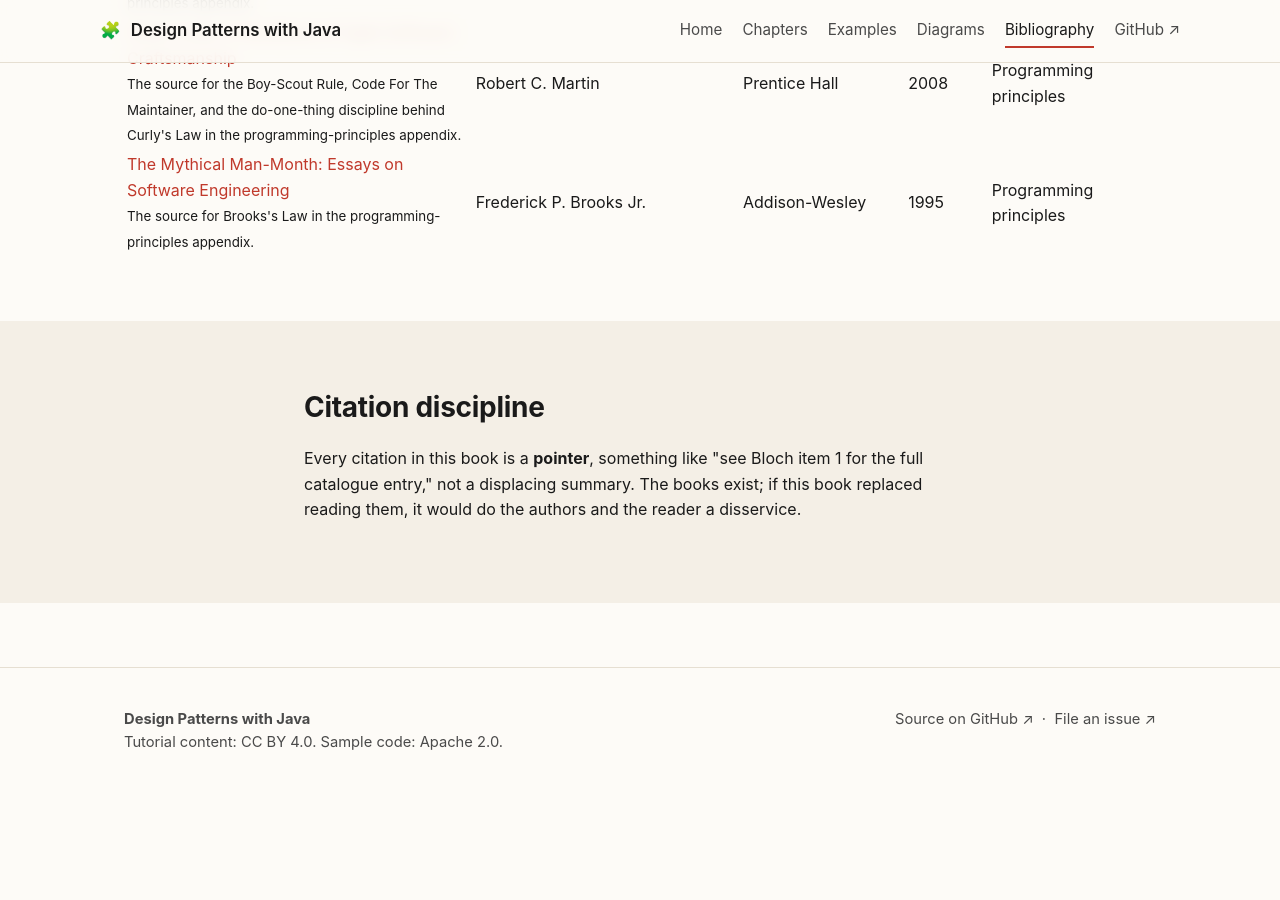
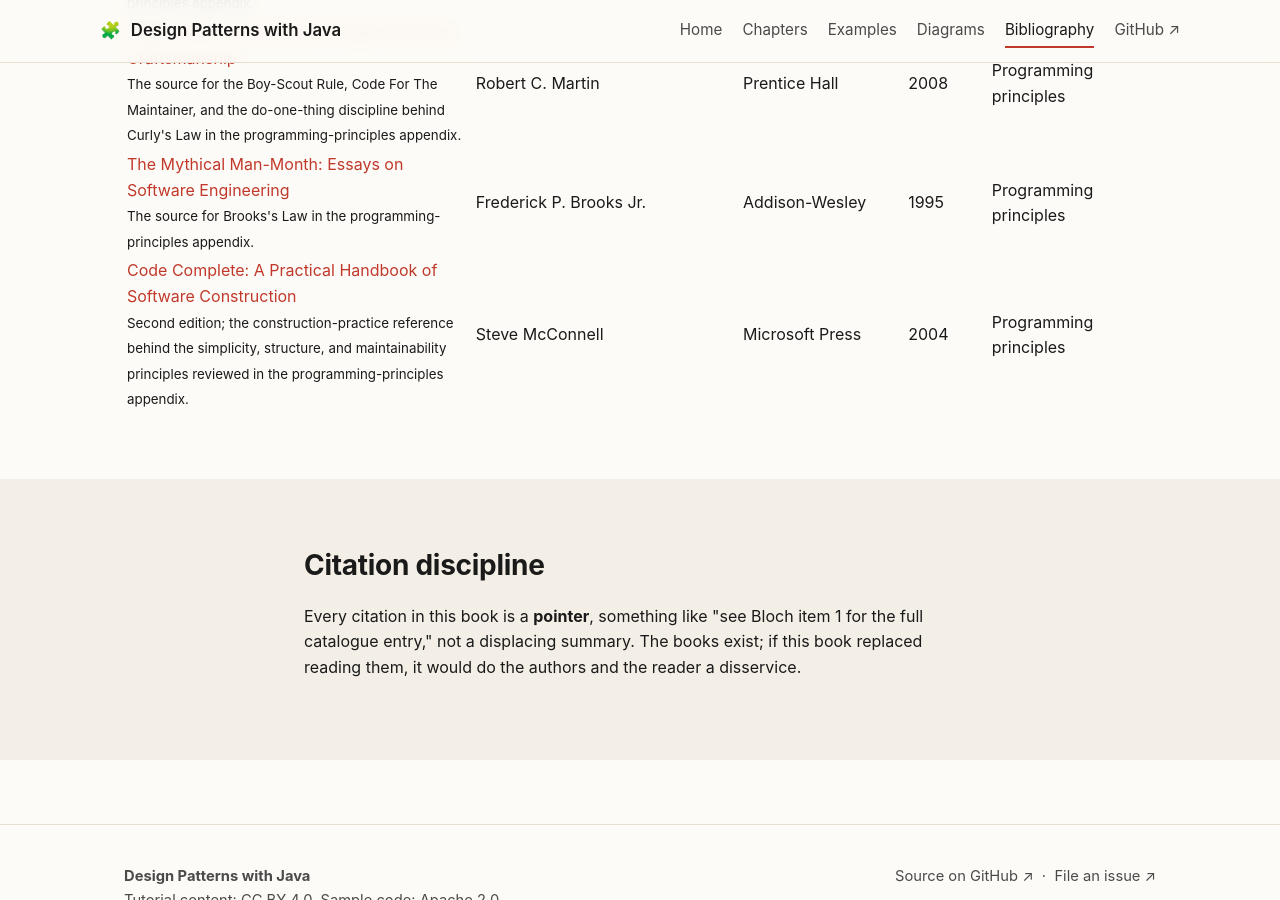
Before and after one commit to patterncatalyst/design-patterns-with-java, a Jekyll site: the page built from bibliography.html, in a window 1280 px wide and 900 px high, scrolled down 1723 px. Built offline with Jekyll 4.4.1, drawn with Linux system fonts in a browser that asks for light colours; before the commit the page ends 2526 px from its top, so only the background shows below that.

Commit message:
docs: add Code Complete (McConnell, 2nd ed.) to the bibliography (#17)
Adds Code Complete: A Practical Handbook of Software Construction as a
programming-principles / software-construction reference alongside the other
Appendix F sources. Publisher link to microsoftpressstore.com.

```diff
--- a/bibliography.html
+++ b/bibliography.html
@@ -115,6 +115,13 @@ permalink: /bibliography/
                     <td>1995</td>
                     <td>Programming principles</td>
                 </tr>
+                <tr>
+                    <td><a href="https://www.microsoftpressstore.com/store/code-complete-9780735619678" rel="noopener">Code Complete: A Practical Handbook of Software Construction</a><br><small>Second edition; the construction-practice reference behind the simplicity, structure, and maintainability principles reviewed in the programming-principles appendix.</small></td>
+                    <td>Steve McConnell</td>
+                    <td>Microsoft Press</td>
+                    <td>2004</td>
+                    <td>Programming principles</td>
+                </tr>
             </tbody>
         </table>
     </div>
```
